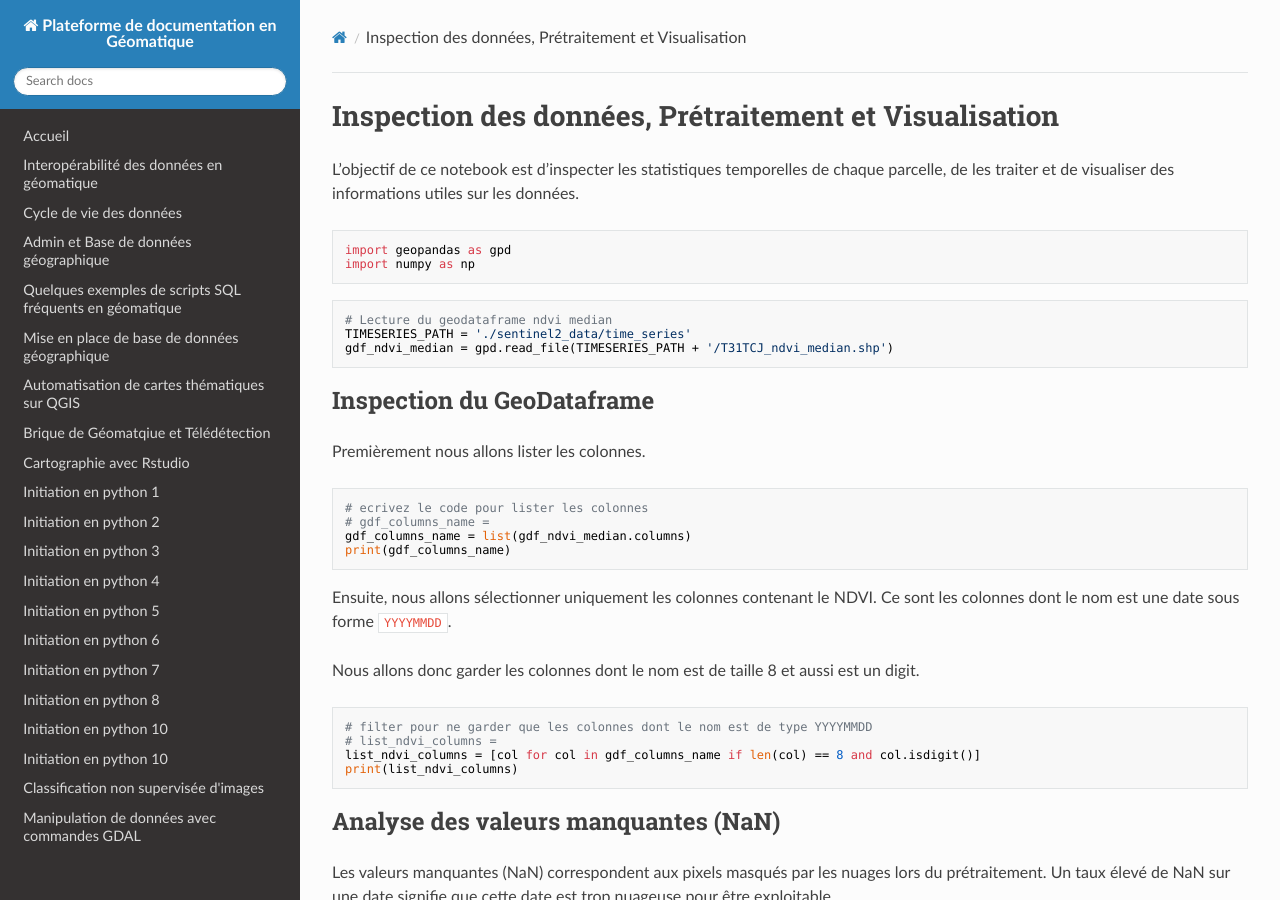
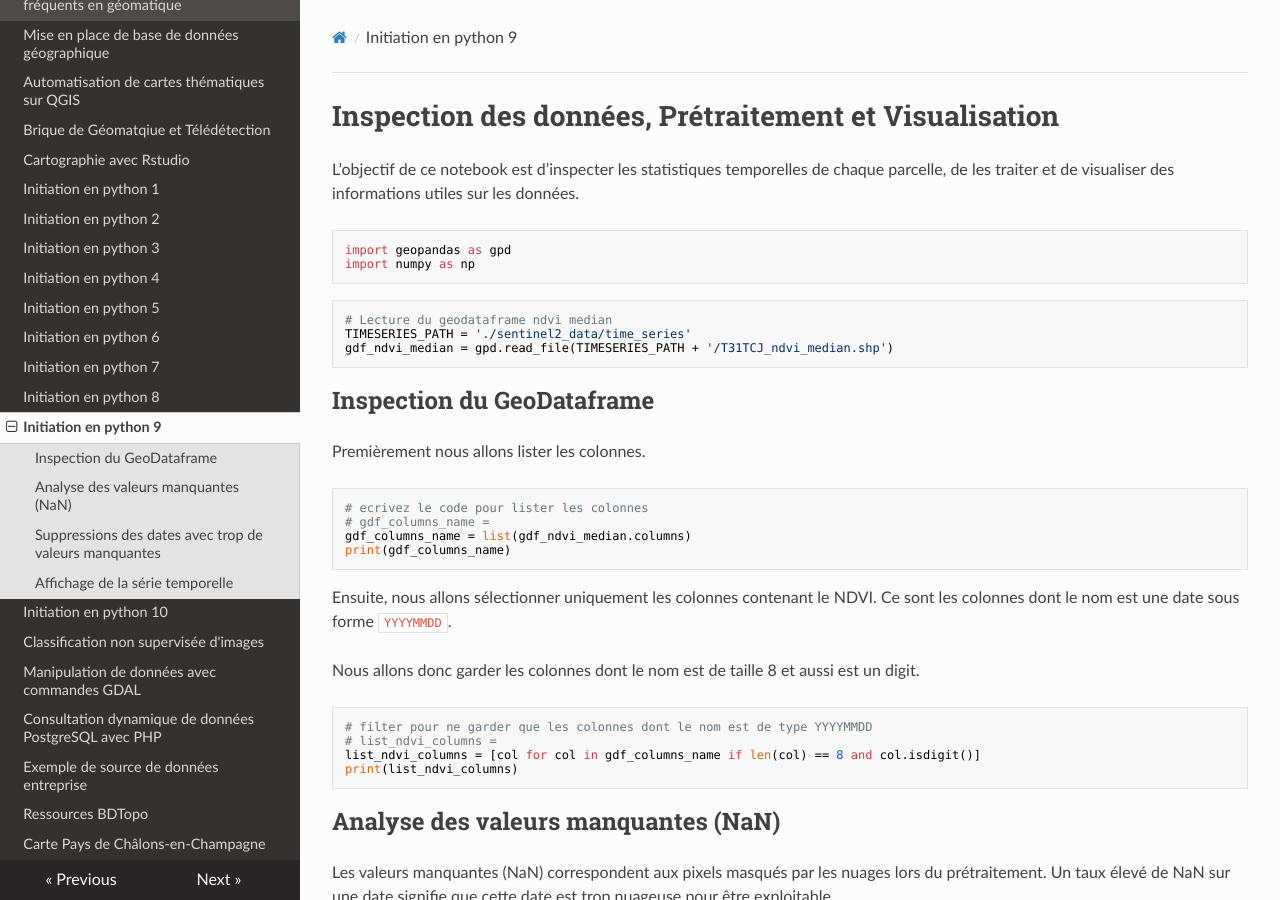
Before and after one commit to abdou123-guene/Site_de_documentation_geomatique, an MkDocs documentation site: the page built from docs/python9.md, in a window 1280 px wide and 900 px high. Built offline with MkDocs 1.6.1, drawn with Linux system fonts in a browser that asks for light colours; nearby versions of some CDN libraries.

```diff
--- a/mkdocs.yml
+++ b/mkdocs.yml
@@ -21,7 +21,7 @@
   - Initiation en python 6: python6.md
   - Initiation en python 7: python7.md
   - Initiation en python 8: python8.md
-  - Initiation en python 10: python9_1.md
+  - Initiation en python 9: python9.md
   - Initiation en python 10: python10.md
   - Classification non supervisée d'images: classification_image_kmeans.md
   - Manipulation de données avec commandes GDAL: GDAL_Ubuntu.md
```
